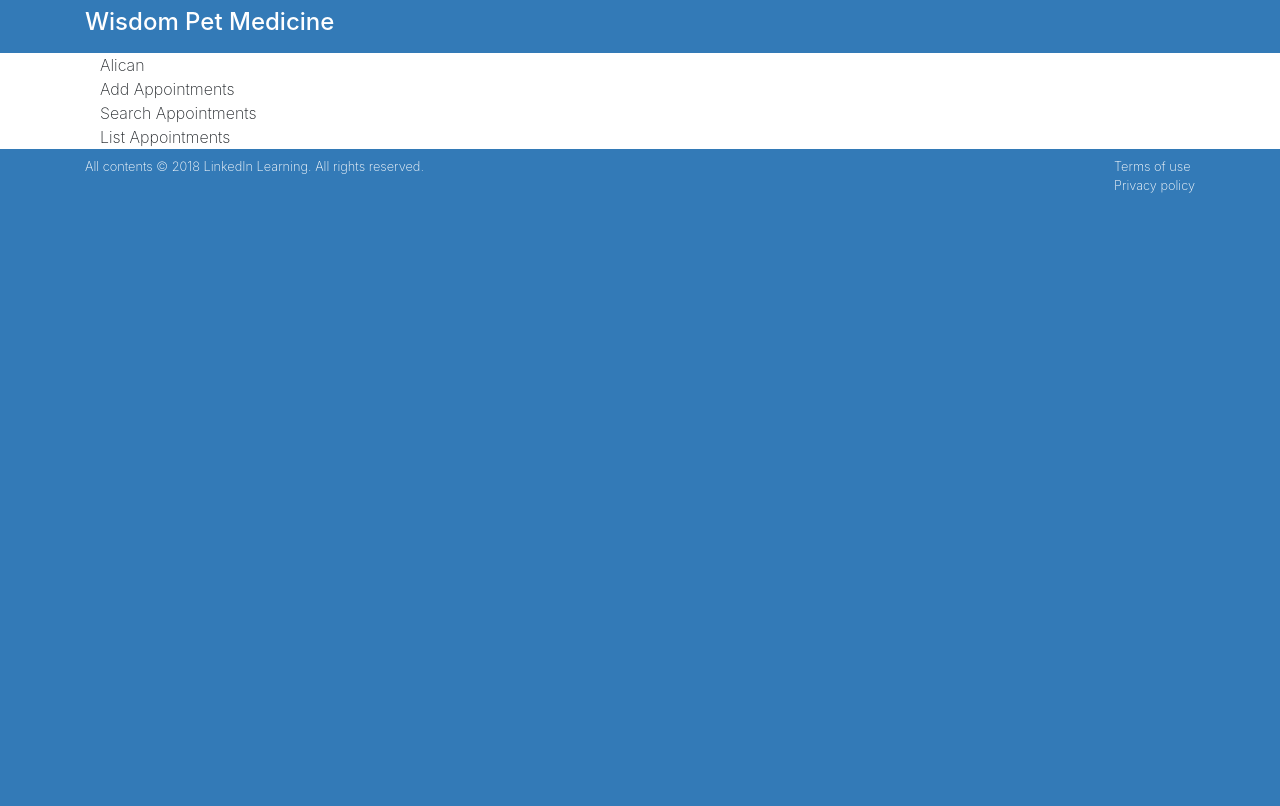
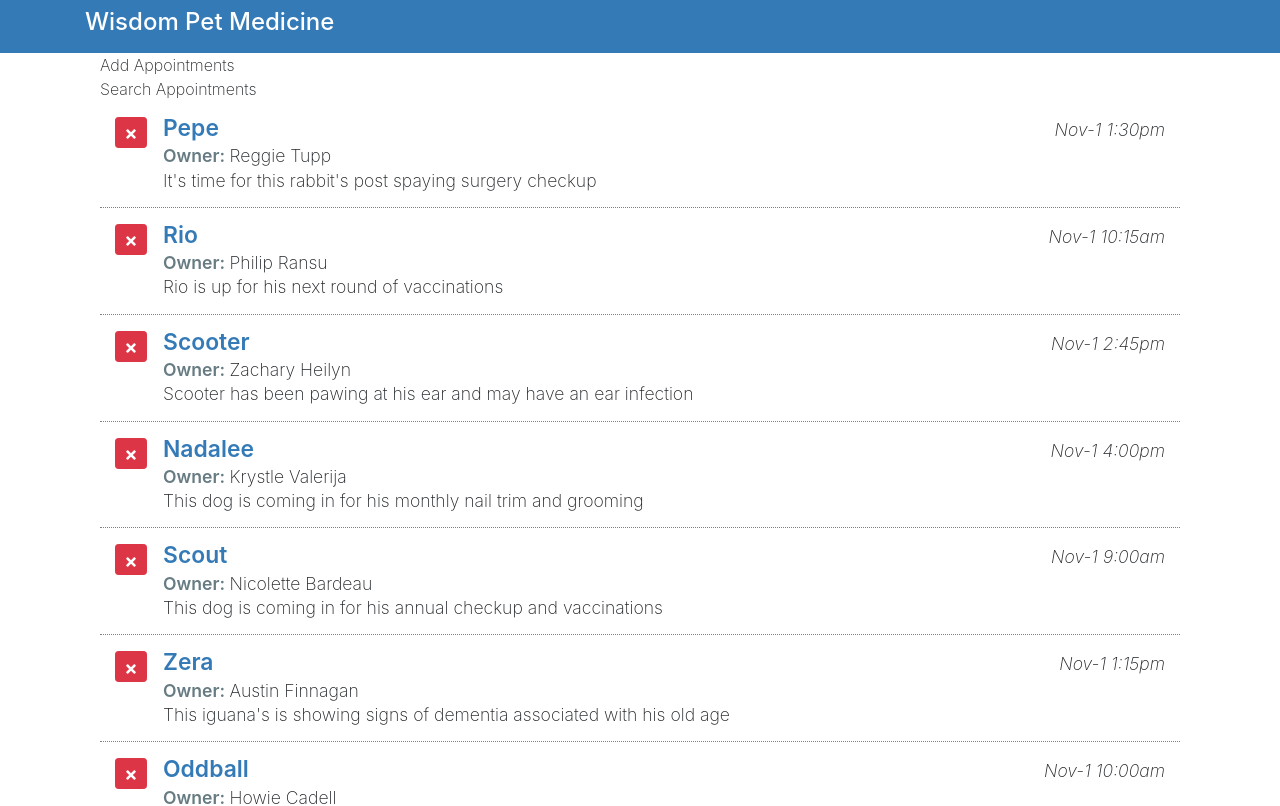
Before and after one commit to alicandev/learning_react-user-interfaces, a React (Create React App) app: page / in a window 1280 px wide. Shown: the top 806 px of the page. Built offline with nearby package versions, Linux system fonts and the light colour scheme.

Commit message:
Retrieve appointments and map them into React elements to list all in page.

```diff
--- a/src/components/App.js
+++ b/src/components/App.js
@@ -1,5 +1,6 @@
 import React, { Component } from 'react';
 import '../css/App.css';
+
 import ListAppointments from "./ListAppointments";
 import SearchAppointments from "./SearchAppointments";
 import AddAppointments from "./AddAppointments";
@@ -8,8 +9,8 @@
     constructor() {
         super();
         this.state = {
-            myName: 'Alican',
-            myAppointments: []
+            myAppointments: [],
+            lastIndex: 0
         }
     }
 
@@ -18,13 +19,12 @@
             .then(response => response.json())
             .then(result => {
                 const appointments = result.map(item => {
+                    item.aptId = this.state.lastIndex;
+                    this.setState({lastIndex: this.state.lastIndex + 1});
                     return item;
                 });
-                this.setState({
-                    myAppointments: appointments
-                });
+                this.setState({myAppointments: appointments});
             });
-
     }
 
     render() {
@@ -34,10 +34,9 @@
                     <div className="row">
                         <div className="col-md-12 bg-white">
                             <div className="container">
-                                {this.state.myName}
                                 <AddAppointments />
                                 <SearchAppointments />
-                                <ListAppointments />
+                                <ListAppointments appointments={this.state.myAppointments}/>
                             </div>
                         </div>
                     </div>
--- a/src/components/ListAppointments.js
+++ b/src/components/ListAppointments.js
@@ -1,14 +1,39 @@
 import React, {Component} from "react";
+import {FaTimes} from "react-icons/fa";
+import Moment from "react-moment";
 
-class ListAppointments extends Component {
-    render() {
-        return(
-            <div>
-                List Appointments
+const ListAppointments = ({appointments}) => (
+    <div className="appointment-list item-list mb-3">
+        {appointments.map(item => (
+            <div className="pet-item col media py-3" key={item.aptId}>
+                <div className="mr-3">
+                    <button className="pet-delete btn btn-sm btn-danger">
+                        <FaTimes/>
+                    </button>
+                </div>
+
+                <div className="pet-info media-body">
+                    <div className="pet-head d-flex">
+                        <span className="pet-name">{item.petName}</span>
+                        <span className="apt-date ml-auto">
+                            <Moment
+                                date={item.aptDate}
+                                parse="YYYY-MM-dd hh:mm"
+                                format="MMM-D h:mma"
+                            />
+                        </span>
+                    </div>
+
+                    <div className="owner-name">
+                        <span className="label-item">Owner: </span>
+                        <span>{item.ownerName}</span>
+                    </div>
+                    <div className="apt-notes">{item.aptNotes}</div>
+                </div>
             </div>
-        );
-    }
-}
+        ))}
+    </div>
+);
 
 
 export default ListAppointments;
--- a/src/css/App.css
+++ b/src/css/App.css
@@ -1,38 +1,45 @@
-.App {
-  text-align: center;
+.add-appointment .card-body {
+  display: none;
 }
 
-.App-logo {
-  height: 40vmin;
-  pointer-events: none;
+.apt-addheading {
+  cursor: pointer;
+  user-select: none;
 }
 
-@media (prefers-reduced-motion: no-preference) {
-  .App-logo {
-    animation: App-logo-spin infinite 20s linear;
-  }
+.appointment-list {
+  font-size: 1.1em;
 }
 
-.App-header {
-  background-color: #282c34;
-  min-height: 100vh;
-  display: flex;
-  flex-direction: column;
-  align-items: center;
-  justify-content: center;
-  font-size: calc(10px + 2vmin);
-  color: white;
+.appointment-list .pet-item {
+  border-bottom: 1px dotted gray;
 }
 
-.App-link {
-  color: #61dafb;
+.appointment-list .pet-item:last-child {
+  border-bottom: none;
 }
 
-@keyframes App-logo-spin {
-  from {
-    transform: rotate(0deg);
-  }
-  to {
-    transform: rotate(360deg);
-  }
+.appointment-list .pet-name {
+  font-weight: 600;
+  color: #337ab7;
+  font-size: 1.3em;
+  line-height: 100%;
 }
+
+.appointment-list .label-item {
+  font-weight: 600;
+  color: #667b82;
+}
+
+.appointment-list .apt-date {
+  font-style: italic;
+}
+
+.appointment-list .apt-notes {
+  line-height: 120%;
+}
+
+.dropdown-item.active,
+.dropdown-item:active {
+  background-color: #a9aeb2;
+}
```
